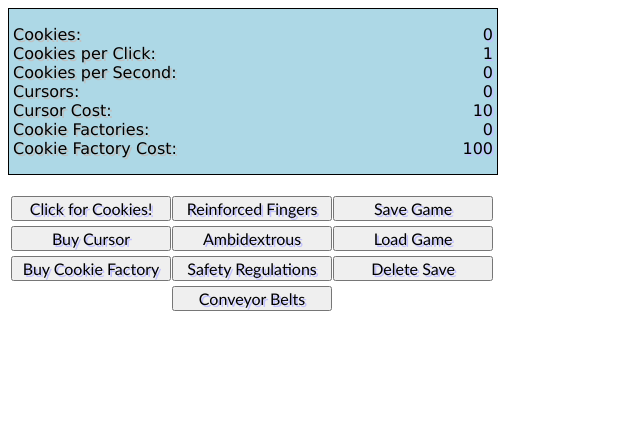
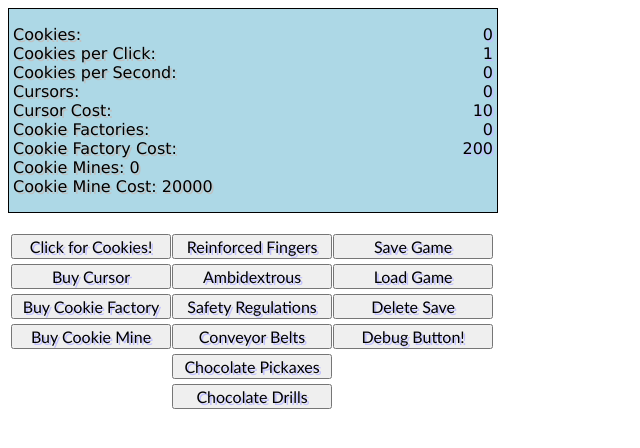
Before and after one commit to KaloyanZ/Incremental, a plain HTML site: page index.html in a window 1280 px wide. Shown: the whole page, without its empty margins (0-640 px from the left). Drawn offline with Linux system fonts and the light colour scheme.

Commit message:
Update index.html

```diff
--- a/index.html
+++ b/index.html
@@ -13,7 +13,9 @@
 			<li>Cursors: <span id="cursors">0</span><br/></li>
 			<li>Cursor Cost: <span id="cursorCost">10</span><br/></li>
 			<li>Cookie Factories: <span id="factories">0</span><br/></li>
-			<li>Cookie Factory Cost: <span id="factoryCost">100</span><br/></li>
+			<li>Cookie Factory Cost: <span id="factoryCost">200</span><br/></li>
+			<li>Cookie Mines: <span id="mines">0</span><br/></li>
+			<li>Cookie Mine Cost: <span id="mineCost">20000</span><br/></li>
 		</ul>
 	</div>
 
@@ -24,6 +26,7 @@
 				<li><button onClick="cookieClick()">Click for Cookies!</button></li>
 				<li><button onClick="buyCursor()">Buy Cursor</button></li>
 				<li><button onClick="buyFactory()">Buy Cookie Factory</button></li>
+				<li><button onClick="buyMine()">Buy Cookie Mine</button></li>
 			</ul>
 		</div>
 		<!-- Upgrade Buttons -->
@@ -33,6 +36,8 @@
 				<li><button id="cursorUpgrade2" onClick="buyUpgrade(upgrades.cursorUpgrade2.name)">Ambidextrous</button></li>
 				<li><button id="factoryUpgrade1" onClick="buyUpgrade(upgrades.factoryUpgrade1.name)">Safety Regulations</button></li>
 				<li><button id="factoryUpgrade2" onClick="buyUpgrade(upgrades.factoryUpgrade2.name)">Conveyor Belts</button></li>
+				<li><button id="mineUpgrade1" onClick="buyUpgrade(upgrades.mineUpgrade1.name)">Chocolate Pickaxes</button></li>
+				<li><button id="mineUpgrade2" onClick="buyUpgrade(upgrades.mineUpgrade2.name)">Chocolate Drills</button></li>
 			</ul>
 		</div>
 		<!-- Save/Load Buttons -->
@@ -41,6 +46,7 @@
 				<li><button onClick="save()" id="save">Save Game</button></li>
 				<li><button onClick="load()" id="load">Load Game</button></li>
 				<li><button onClick="deleteSave()" id="saveDelete">Delete Save</button></li>
+				<li><button onClick="debugClick()">Debug Button!</button></li>
 			</ul>
 		</div>
 	</div>
```
